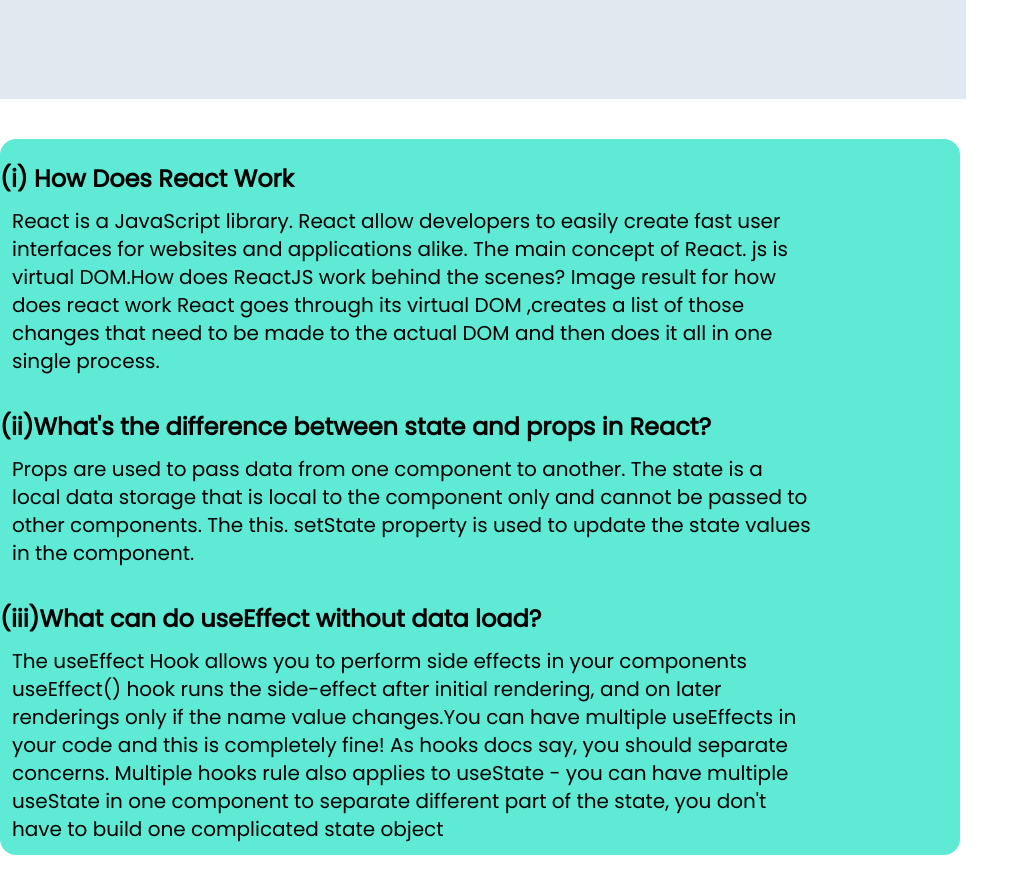
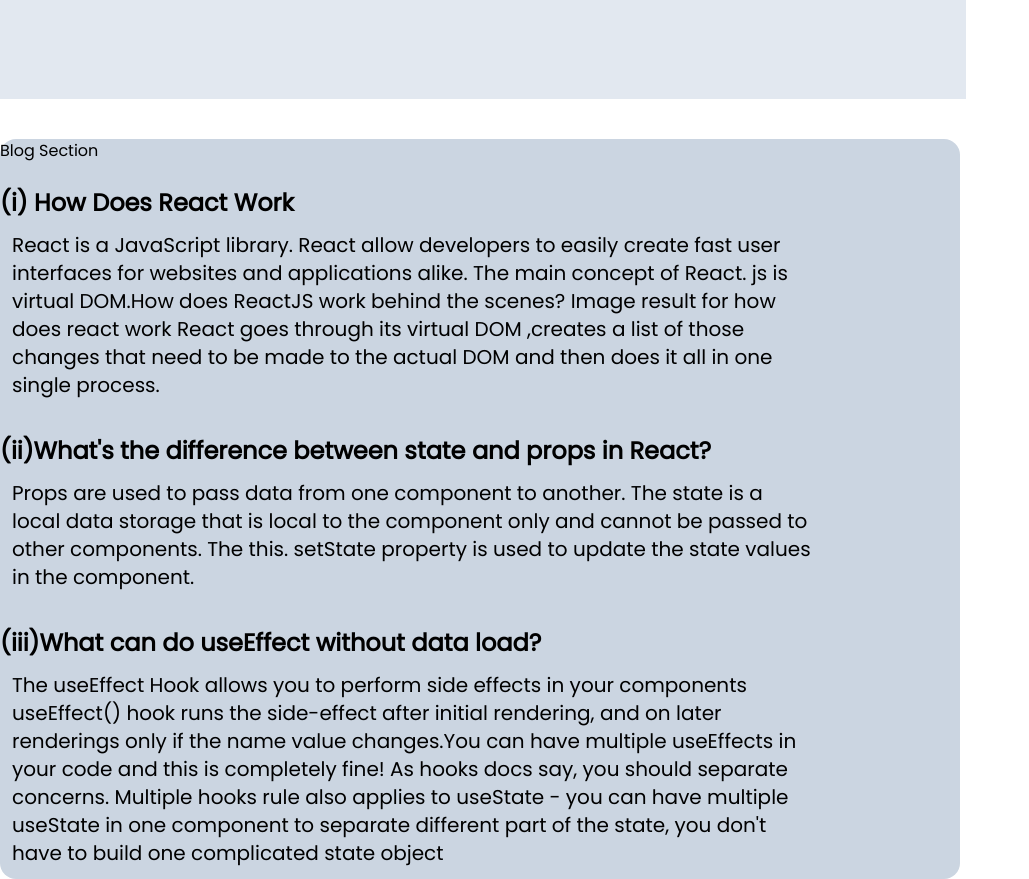
Before and after one commit to SaidurRahman10/Star-fitness, a React (Create React App) app: page / in a window 1280 px wide. Shown: the part 1660-2539 px from the top of the page, without its empty margins (0-1029 px from the left). Before the commit the page ends 2515 px from the top, so only its background shows below. Built offline with nearby package versions, Linux system fonts and the light colour scheme.

Commit message:
update Design

```diff
--- a/public/products.json
+++ b/public/products.json
@@ -13,7 +13,7 @@
     "information": "Henry: I'd be training four times a week instead of six and, on the fourth day, a really simple arm and shoulder workout... I'm not crawling out of the gym and thinking 'I need a nap immediately'",
     "age": 39,
     "time": 18000,
-    "img": "https://www.tvinsider.com/wp-content/uploads/2021/08/HC_BARBELL_2317_cc3-854x570.jpg"
+    "img": "https://www.drworkout.fitness/wp-content/uploads/2021/08/Henry-Cavill-Workout.jpg"
   },
   {
     "id": "3",
@@ -37,7 +37,7 @@
     "information": "Andrew: Achieving these physical results meant that Garfield had to spend a lot of time in the gym. “For four months prior we did  don't get too excited  seven hours a day, for four months,",
     "age": 39,
     "time": 3600,
-    "img": "https://pbs.twimg.com/media/D-M8MmlWsAI7bNG.jpg:large"
+    "img": "https://i.pinimg.com/736x/39/84/6a/39846aa3964bb616e33212f765be5d29.jpg"
   },
   {
     "id": "6",
--- a/src/components/quiestion/QuiestionAndAns.js
+++ b/src/components/quiestion/QuiestionAndAns.js
@@ -5,7 +5,8 @@
 
         <div className="grid grid-cols-1 md:grid-cols-4 mt-10 ">
 
-        <div className="bg-teal-300 col-span-3 rounded-2xl">
+        <div className="bg-slate-300 col-span-3 rounded-2xl">
+            <h1>Blog Section</h1>
             <br />
             <h1 className='text-2xl  font-bold'>(i) How Does React Work</h1>
 
```
